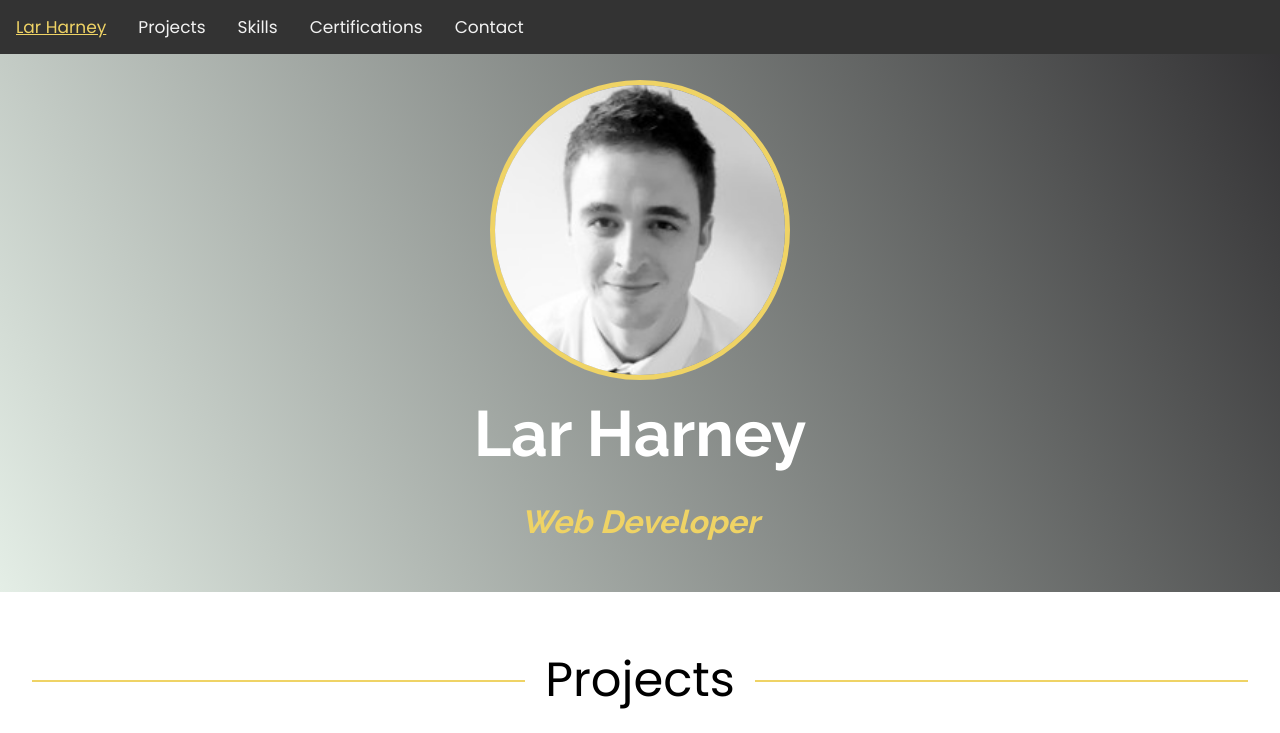
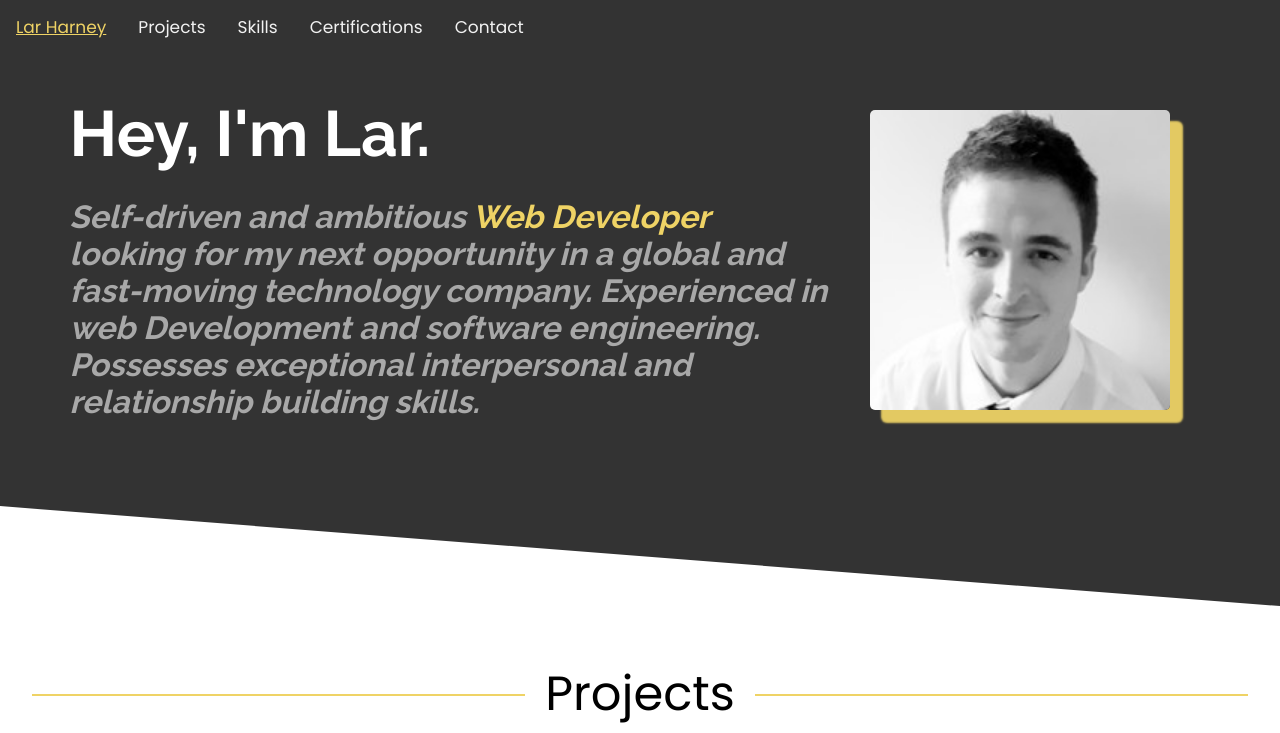
Before and after one commit to Larney11/personal-portfolio, a website: page index.html in a window 1280 px wide. Shown: the top 733 px of the page. Drawn offline with nearby package versions, Linux system fonts and the light colour scheme.

Commit message:
Home screen banner redisgned; About text added;

```diff
--- a/css/styles.css
+++ b/css/styles.css
@@ -1,6 +1,7 @@
 
 :root {
   --yellow: #efd365;
+  --darkGrey: #333;
   --grey: #595a5c;
   --lightGrey: rgb(168, 168, 168);
 }
@@ -56,32 +57,71 @@ body {
   flex-direction: column;
   align-items: center;
   padding: 80px 20px 20px 20px;
-  background-image: linear-gradient(62deg, #e4eee6 0%, #302f31 100%);
+  background-color: var(--darkGrey);
 }
 
-#home > h1 {
+#home-container {
+  width: 92%;
+  display: flex;
+  flex-direction: row;
+  align-items: center;
+  color: white;
+  padding-bottom: 140px;
+}
+
+@media(max-width: 1920px) {
+  #home-container {
+    max-width: 1200px;
+  }
+}
+
+@media(max-width: 1000px) {
+  #home-container {
+    flex-direction: column;
+  }
+}
+
+.home-content {
+  text-align: left;
+}
+
+#profile-pic {
+  max-width: 500px;
+  min-width: 300px;
+  height: auto;
+  border-radius: 5px;
+  box-shadow: 12px 12px 2px 1px #efd365ef;
+}
+
+#home h1 {
   font-family: raleway;
   color: white;
   font-size: 4rem;
   margin: 1rem auto 0 auto;
 }
 
-#home > p {
+#home h2 {
   font-family: raleway;
-  color: var(--yellow);
+  color: var(--lightGrey);
   font-size: 2rem;
   font-weight: 200;
   font-style: italic;
 }
 
-#profile-pic {
-  max-width: 500px;
-  min-width: 300px;
-  height: auto;
-  border-radius: 50%;
-  border: 5px var(--yellow) solid;
+.yellow-text {
+  color: var(--yellow);
 }
 
+.slanted-bottom {
+  padding-bottom: 100px;
+  clip-path: polygon(0 0, 100% 0, 100% 100%, 0 calc(100% - 100px));
+}
+
+@media(max-width: 800px) {
+  .slanted-bottom {
+    clip-path: polygon(0 0, 100% 0, 100% 100%, 0 calc(100% - 60px));
+  }
+}
 
 /* ----- Projects ----- */
 #projects {
@@ -348,7 +388,7 @@ i p {
 
 /* ----- Navbar ----- */
 .topnav {
-  background-color: #333;
+  background-color: var(--darkGrey);
   overflow: hidden;
   position: fixed;
   top: 0;
@@ -402,7 +442,7 @@ i p {
   flex-direction: column;
   width: 100%;
   padding: 1rem;
-  background-color: #333;
+  background-color: var(--darkGrey);
   color: var(--lightGrey);
 }
 
--- a/index.html
+++ b/index.html
@@ -31,11 +31,20 @@
   <main>
 
     <!-- section: home -->
-    <section id="home">
+    <section id="home" class="slanted-bottom">
 
-      <img id="profile-pic" src="assets/profile.jpeg" alt="Lar Harney web developer profile picture" />
-      <h1>Lar Harney</h1>
-      <p>Web Developer</p>
+      <div id="home-container">
+        <div class="home-content">
+          <h1>Hey, I'm Lar.</h1>
+          <h2>Self-driven and ambitious <span class="yellow-text">Web Developer</span> looking for my next
+            opportunity in a global and fast-moving technology company.
+            Experienced in web Development and software engineering.
+            Possesses exceptional interpersonal and relationship building skills.</h2>
+        </div>
+        <figure>
+          <img id="profile-pic" src="assets/profile.jpeg" alt="Lar Harney web developer profile picture" />
+        </figure>
+      </div>
     </section>
 
     <!-- section: projects-->
```
